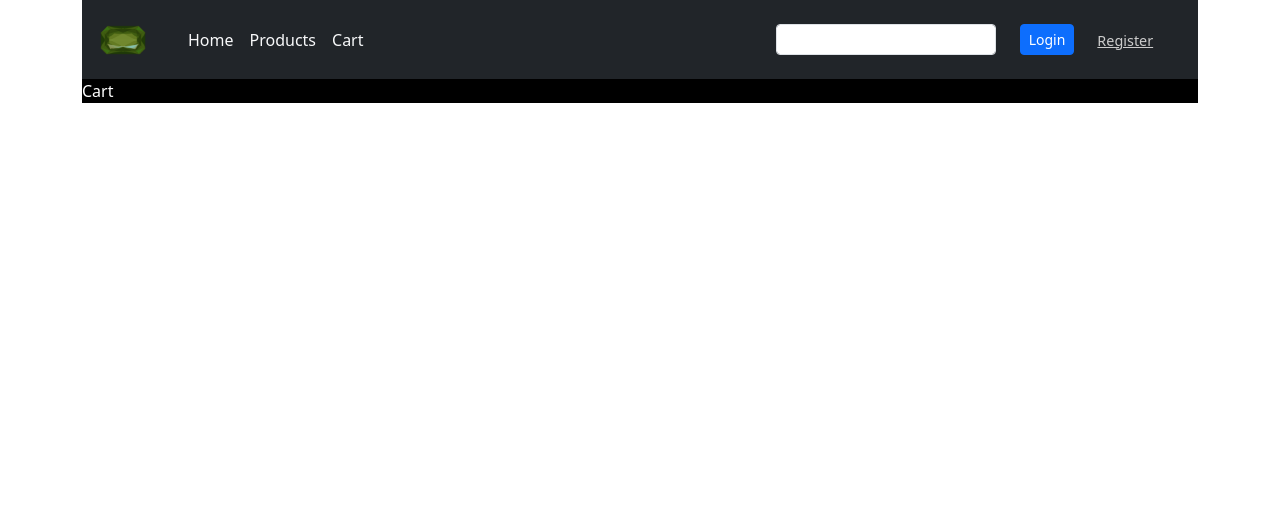
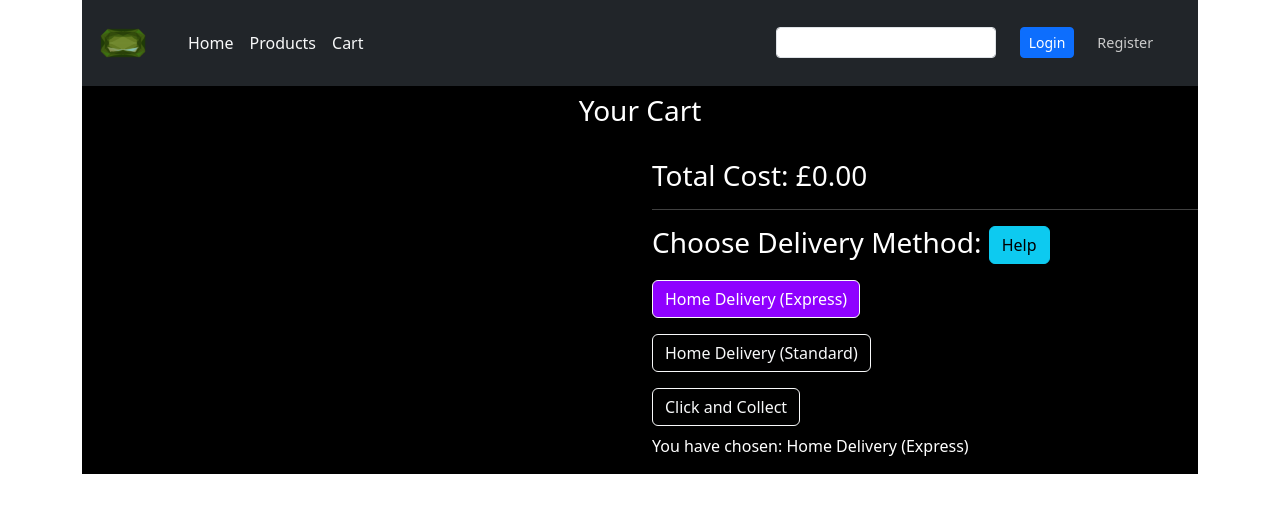
Before and after one commit to lucygossip/l2t11-capstone-project, a React (Create React App) app: page /cart in a window 1280 px wide. Shown: the top 512 px of the page. Built offline with nearby package versions, Linux system fonts and the light colour scheme.

Commit message:
Cart updates

```diff
--- a/src/App.css
+++ b/src/App.css
@@ -29,6 +29,10 @@ main {
   color: #fff;
 }
 
+.active {
+  background: var(--electric) !Important;
+  color: #fff !Important;
+}
 /* Testing */
 
 /*
--- a/src/App.js
+++ b/src/App.js
@@ -9,7 +9,7 @@ import Register from "./pages/Register";
 
 function App() {
   return (
-    <Container>
+    <Container className="h-100">
 <Header />
 <main>
       <Routes>
--- /dev/null
+++ b/src/components/DeliveryMethods.js
@@ -0,0 +1,42 @@
+import { Button } from "react-bootstrap";
+import { useState } from "react";
+
+export default function DeliveryMethods() {
+  const [items, setItems] = useState([
+    { name: "Home Delivery (Express)", isActive: true },
+    { name: "Home Delivery (Standard)", isActive: false },
+    { name: "Click and Collect", isActive: false },
+  ]);
+
+  function handleChange(index) {
+    setItems((prevItems) =>
+      prevItems.map((e, i) => ({ ...e, isActive: i === index })),
+    );
+  }
+
+  const list = items.map((item, index) => {
+    return (
+      <div className="mt-3">
+        <Button
+          variant="outline-light"
+          key={index}
+          onClick={() => handleChange(index)}
+          className={item.isActive ? "active" : null}
+        >
+          {item.name}
+        </Button>
+      </div>
+    );
+  });
+
+  return (
+    <>
+      {list}
+      {items.map((item) => {
+        return item.isActive ? (
+          <p className="mt-2">You have chosen: {item.name}</p>
+        ) : null;
+      })}
+    </>
+  );
+}
--- a/src/components/Forms/LoginForm.js
+++ b/src/components/Forms/LoginForm.js
@@ -1,4 +1,4 @@
-import { Button } from "react-bootstrap";
+import { Button, Nav } from "react-bootstrap";
 import { useSelector, useDispatch } from "react-redux";
 import {
   changeInputValue,
@@ -6,6 +6,7 @@ import {
   clearUserName,
 } from "../../store/usernameState";
 import { Form, Container, Row, Col } from "react-bootstrap";
+import { Link } from "react-router-dom";
 
 export default function LoginForm() {
   const state = useSelector((state) => state.username);
@@ -53,9 +54,7 @@ export default function LoginForm() {
                   </Button>
                 </Col>
                 <Col sm="2">
-                  <a className="btn-link text-gray p-2" href="/Register">
-                    Register
-                  </a>
+                   <Nav.Link as={Link} to="/Register" className="text-gray p-2">Register</Nav.Link>
                 </Col>
               </Form.Group>
             </Container>
--- /dev/null
+++ b/src/components/HelpModal.js
@@ -0,0 +1,41 @@
+import { useState } from "react";
+import { Button, Modal } from "react-bootstrap";
+
+export default function HelpModal() {
+  const [show, setShow] = useState(false);
+
+  const handleClose = () => setShow(false);
+  const handleShow = () => setShow(true);
+  return (
+    <>
+      <Button variant="info" onClick={handleShow}>
+        Help
+      </Button>
+      <Modal show={show} onHide={handleClose}>
+        <Modal.Header closeButton>
+          <Modal.Title>Help</Modal.Title>
+        </Modal.Header>
+        <Modal.Body>
+          <ul>
+            <li>
+              <b>Home Delivery (Express): </b> The items will be delivered
+              straight to your home in 1-2 working days.
+            </li>
+            <li>
+              <b>Home Delivery (Standard): </b>The items will be delivered
+              straight to your home in 3-5 working days.
+            </li>
+            <li>
+              <b>Click and Collect: </b> You collect the items from the store.
+            </li>
+          </ul>
+        </Modal.Body>
+        <Modal.Footer>
+          <Button variant="secondary" onClick={handleClose}>
+            Close
+          </Button>
+        </Modal.Footer>
+      </Modal>
+    </>
+  );
+}
--- a/src/components/ProductCards.js
+++ b/src/components/ProductCards.js
@@ -1,10 +1,15 @@
 import { Col, Row, Button, Card } from "react-bootstrap";
+import { useSelector, useDispatch } from "react-redux";
+import { addCartItem, updateTotalCost } from "../store/cartState";
 
 function ProductCards() {
+  const state = useSelector((state) => state.cart);
+  const dispatch = useDispatch();
+
   const Products = [
-    { id: 0, name: "Test", description: "A description here" },
-    { id: 1, name: "Test1", description: "Another description here" },
-    { id: 2, name: "Test2", description: "More stuff"}
+    { id: 0, name: "Test", description: "A description here", cost: 1.25 },
+    { id: 1, name: "Test1", description: "Another description here", cost: 3 },
+    { id: 2, name: "Test2", description: "More stuff", cost: 2.48}
   ];
   return (
     <>
@@ -29,7 +34,11 @@ function ProductCards() {
             <Card.Body>
               <Card.Title className="text-purple">{product.name}</Card.Title>
               <Card.Text>{product.description}</Card.Text>
-              <Button variant="purple">Add to Cart</Button>
+              <Card.Text>£{product.cost.toFixed(2)}</Card.Text>
+              <Button variant="purple" onClick={() => {
+                dispatch(addCartItem(product));
+                dispatch(updateTotalCost(product.cost));
+                }}>Add to Cart</Button>
             </Card.Body>
           </Card>
         </Col>
--- a/src/pages/Cart.js
+++ b/src/pages/Cart.js
@@ -1,5 +1,63 @@
+import { useSelector, useDispatch } from "react-redux";
+import { Col, Row, Button, Card } from "react-bootstrap";
+import DeliveryMethods from "../components/DeliveryMethods";
+import HelpModal from "../components/HelpModal";
+
 export default function Cart() {
-    return(
-        <p>Cart</p>
-    )
+  const state = useSelector((state) => state.cart);
+  const dispatch = useDispatch();
+  console.log(state.cartItems);
+  return (
+    <>
+        <Row className="mb-3 p-2">
+            <Col>
+            <h3 className="text-center">Your Cart</h3>
+            </Col>
+
+        </Row>
+      <Row>
+        <Col md="6">
+          {state.cartItems.map((product) => (
+            <Row key={product.id} className="mb-3">
+              <Col>
+                <Card
+                  style={{ width: "18rem" }}
+                  bg="dark"
+                  text="light"
+                  border="light"
+                  className="m-auto"
+                >
+                  <Card.Img variant="top" src="holder.js/100px180" />
+                  <Card.Body>
+                    <Card.Title className="text-purple">
+                      {product.name}
+                    </Card.Title>
+                    <Card.Text>{product.description}</Card.Text>
+                    <Card.Text>£{product.cost.toFixed(2)}</Card.Text>
+                  </Card.Body>
+                </Card>
+              </Col>
+            </Row>
+          ))}
+        </Col>
+        <Col md="6">
+          <h3>Total Cost: £{state.totalCost.toFixed(2)}</h3>
+          <hr />
+          <h3>Choose Delivery Method: <HelpModal /></h3>
+          <DeliveryMethods />
+        </Col>
+      </Row>
+    </>
+  );
 }
+
+/*
+ <li>
+            <h3>{item.name}</h3>
+            <p>{item.description}</p>
+            <p>
+              <b>Cost: </b>
+              £{item.cost.toFixed(2)}
+            </p>
+          </li>
+*/
--- /dev/null
+++ b/src/store/cartState.js
@@ -0,0 +1,23 @@
+import { createSlice, current } from "@reduxjs/toolkit";
+
+const cartSlice = createSlice({
+  name: "Cart",
+  initialState: {
+    totalCost: 0,
+    cartItems: [],
+  },
+  reducers: {
+    addCartItem: (state, action) => {
+        state.cartItems.push(action.payload);
+    },
+    updateTotalCost: (state, action) => {
+        state.totalCost += action.payload;
+        state.totalCost = Number(state.totalCost.toFixed(2));
+        console.log(current(state));
+    }
+  },
+});
+
+export const { addCartItem, updateTotalCost } = cartSlice.actions;
+//Export the reducer function to be used in the store
+export default cartSlice.reducer;
--- a/src/store/store.js
+++ b/src/store/store.js
@@ -1,9 +1,11 @@
 import { configureStore } from "@reduxjs/toolkit";
 import usernameState from "./usernameState";
+import cartState from "./cartState";
 
 const store = configureStore({
 reducer: {
-username: usernameState
+username: usernameState,
+cart: cartState
 // ...more reducers can be added here.
 },
 // other store option
```
